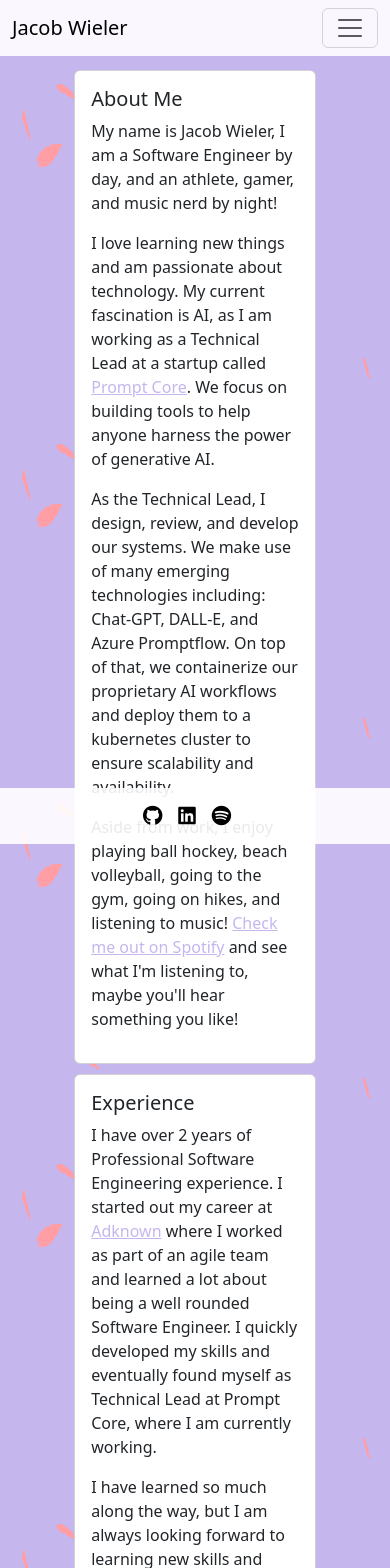
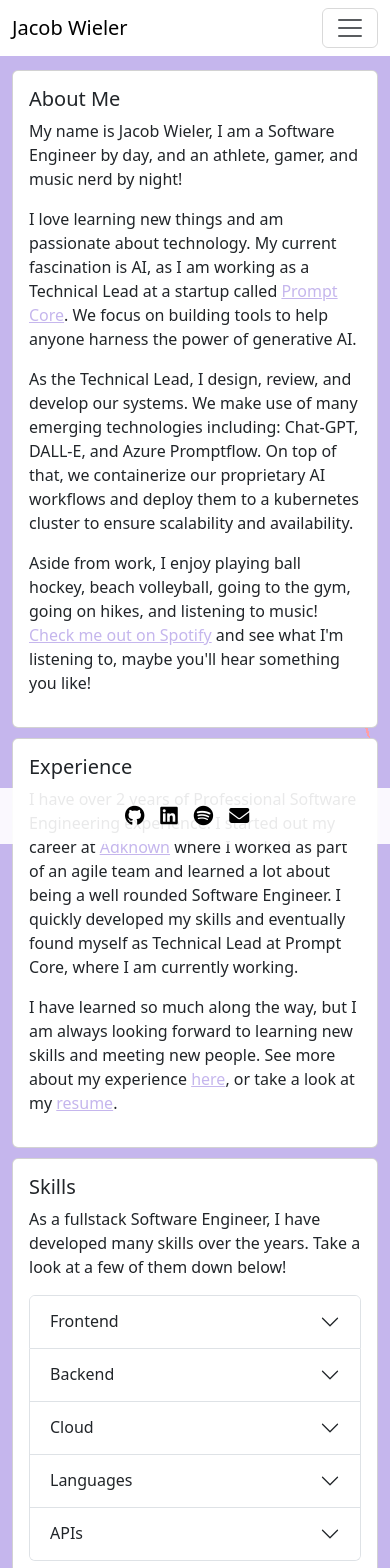
Before and after one commit to jwieler/portfolio, a React (Vite) app: page /experience in a window 390 px wide. Shown: the top 1568 px of the page. Built offline with nearby package versions, Linux system fonts and the light colour scheme.

Commit message:
- updating styling

```diff
--- a/src/components/Footer/Footer.tsx
+++ b/src/components/Footer/Footer.tsx
@@ -9,21 +9,27 @@ const Footer: React.FC<FooterProps> = ({sticky}) => {
     return (
         <Navbar className="footer" sticky={sticky}>
             <Container style={{width: '10%', display: 'flex', justifyContent: 'center'}}>
-                <Row xs={4}>
+                <Row xs={3}>
                     <Navbar.Brand href="https://github.com/jwieler" target="_blank">
                         <i className="fa-brands fa-github" />
                     </Navbar.Brand>
                 </Row>
-                <Row xs={4}>
+                <Row xs={3}>
                     <Navbar.Brand href="https://www.linkedin.com/in/jacob-wieler-95299519a/" target="_blank">
                         <i className="fa-brands fa-linkedin"></i>
                     </Navbar.Brand>
                 </Row>
-                <Row xs={4}>
+                <Row xs={3}>
                     <Navbar.Brand href="https://open.spotify.com/user/01zd666oc7ajovj95nf1b7aqs?si=7282bec4636b4ad9" target="_blank">
                         <i className="fa-brands fa-spotify"></i>
                     </Navbar.Brand>
                 </Row>
+                <Row xs={3}>
+                    <Navbar.Brand href="mailto:jacobwieler21@gmail.com" target="_blank">
+                        <i className="fa-solid fa-envelope"></i>
+                    </Navbar.Brand>
+                </Row>
+
             </Container>
         </Navbar>
     )
--- a/src/components/Header/Header.css
+++ b/src/components/Header/Header.css
@@ -28,3 +28,9 @@
 .nav-link:last-child {
   margin-right: 0; /* Remove margin from the last link */
 }
+
+@media only screen and (max-width: 600px) {
+  .navbar {
+    background-color: rgba(255, 255, 255, 1);
+}
+}
--- a/src/components/Header/Header.tsx
+++ b/src/components/Header/Header.tsx
@@ -1,7 +1,6 @@
 // src/Header.tsx
 
 import React from 'react';
-import { Link } from 'react-router-dom';
 import './Header.css'; // Import CSS file for styling
 import Container from 'react-bootstrap/Container';
 import Nav from 'react-bootstrap/Nav';
@@ -23,7 +22,7 @@ const Header: React.FC<HeaderProps> = ({ title }) => {
           <Nav.Link href="/">Home</Nav.Link>
           <Nav.Link href="/about">About</Nav.Link>
           <Nav.Link href="/experience">Experience</Nav.Link>
-          <Nav.Link href="/src/assets/Resume.pdf">Resume</Nav.Link>
+          <Nav.Link href="/src/assets/Resume.pdf" target="_blank">Resume</Nav.Link>
           <NavDropdown title="Dropdown" id="basic-nav-dropdown">
             <NavDropdown.Item href="#action/3.1">Action</NavDropdown.Item>
             <NavDropdown.Item href="#action/3.2">
--- a/src/components/TextCard/GenericCard.tsx
+++ b/src/components/TextCard/GenericCard.tsx
@@ -4,13 +4,15 @@ import React from "react"
 interface GenericCardProps {
     text: string,
     title: string | null | undefined,
-    width: string | undefined,
     children?: React.ReactNode | null | undefined,
 };
 
 
+// take single paragraph and preserve <a> tags found within
 const renderTextWithLinksInParagraph = (text: string): JSX.Element => {
-    const linkRegex = /<a\s+(?:[^>]*?\s+)?href="([^"]*)"[^>]*>(.*?)<\/a>/g;
+    // match opening and closing a tags with href present somewhere in the string
+    const linkRegex = /<a\s+(?:[^>]*?\s+)?(?:href="([^"]*)")?[^>]*>(.*?)<\/a>/g;
+
     const elements: JSX.Element[] = [];
     let lastIndex = 0;
     let match;
@@ -19,8 +21,9 @@ const renderTextWithLinksInParagraph = (text: string): JSX.Element => {
     while ((match = linkRegex.exec(text)) !== null) {
       const [fullMatch, href, linkText] = match;
 
+      // dynamically set target based on if the link is internal/external or whether it is a pdf
       let target;
-      if (!href.startsWith('/')) {
+      if (!href.startsWith('/') || href.endsWith('.pdf')) {
         target = "_blank";
       }
 
@@ -46,18 +49,19 @@ const renderTextWithLinksInParagraph = (text: string): JSX.Element => {
       elements.push(<span key={`text-${lastIndex}`}>{remainingText}</span>);
     }
 
-    // Render paragraph with links
-    return <span>{elements}</span>;
+    return <span key={`span-${lastIndex}`}>{elements}</span>;
   };
 
 
+// split text by newlines and create a list of HTML elements out of them, while preserving <a> tags
 const createParagraphs = (text: string) => {
     const parts = text.split('\n');
 
     let paragraphs = [];
+    let index = 0;
     for (const p of parts) {
         paragraphs.push(
-            <p>
+            <p key={`pargraph-${index++}`}>
                 {renderTextWithLinksInParagraph(p)}
             </p>
         );
@@ -66,13 +70,13 @@ const createParagraphs = (text: string) => {
     return paragraphs;
 }
 
-const GenericCard: React.FC<GenericCardProps> = ({title, text, width, children}) => {
+const GenericCard: React.FC<GenericCardProps> = ({title, text, children}) => {
     const paragraphs = createParagraphs(text);
     return (
-        <Card style={{width: width, margin: 'auto'}}>
+        <Card className="card" style={{margin: 'auto'}}>
             <Card.Body>
                 {title?.length && (
-                    <Card.Title>
+                    <Card.Title key="title">
                         {title}
                     </Card.Title>
                 )}
--- a/src/pages/About.css
+++ b/src/pages/About.css
@@ -12,3 +12,13 @@ a:hover {
     color: var(--secondary-color);
     transition: color 0.5s;
 }
+
+.card {
+    width: 66%;
+}
+
+@media only screen and (max-width: 600px) {
+    .card {
+        width: 100%;
+    }
+}
--- a/src/pages/About.tsx
+++ b/src/pages/About.tsx
@@ -27,13 +27,13 @@ const About: React.FC<AboutProps> = () => {
             <Container fluid style={{ marginTop: '70px', minHeight: '100vh'}}>
                 <Row className="petals" style={{display: 'flex', justifyContent: 'center', alignContent: 'flex-start', height: '100%'}}>
                     <Col xs={12} style={{ marginBottom: '10px'}}>
-                        <GenericCard title="About Me" text={ABOUT_ME_TEXT} width='66%' />
+                        <GenericCard title="About Me" text={ABOUT_ME_TEXT} />
                     </Col>
                     <Col xs={12} style={{ marginBottom: '10px'}}>
-                        <GenericCard title="Experience" text={EXPERIENCE_TEXT} width='66%' />
+                        <GenericCard title="Experience" text={EXPERIENCE_TEXT} />
                     </Col>
                     <Col xs={12}>
-                        <GenericCard title="Skills" text={SKILL_TEXT} width='66%'>
+                        <GenericCard title="Skills" text={SKILL_TEXT}>
                             <Accordion>
                                 <Accordion.Item eventKey="0">
                                     <Accordion.Header>Frontend</Accordion.Header>
@@ -41,7 +41,7 @@ const About: React.FC<AboutProps> = () => {
                                         I have worked extensively with the following frontend technologies:
                                         <br />
                                         <ListGroup variant='flush'>
-                                            <ListGroupItem>
+                                            <ListGroupItem key="react">
                                                 <strong>React.js - 3 years</strong>
                                                 <br />
                                                 ⦿ Developed professional web application interfaces for stakeholders and internal userbase of 40+ users.
@@ -50,13 +50,13 @@ const About: React.FC<AboutProps> = () => {
                                                 <br />
                                                 ⦿ Co-managed standards committe for defining best practices when working with React.js for the development team at Adknown.
                                             </ListGroupItem>
-                                            <ListGroupItem>
+                                            <ListGroupItem key="bootstrap">
                                                 <strong>Bootstrap - 3 years</strong>
                                             </ListGroupItem>
-                                            <ListGroupItem>
+                                            <ListGroupItem key="jquery">
                                                 <strong>jQuery - 2 years</strong>
                                             </ListGroupItem>
-                                            <ListGroupItem>
+                                            <ListGroupItem key="mui">
                                                 <strong>Material UI - 2 years</strong>
                                             </ListGroupItem>
                                         </ListGroup>
```
Lines whose indentation alone changed are shown as unchanged.
